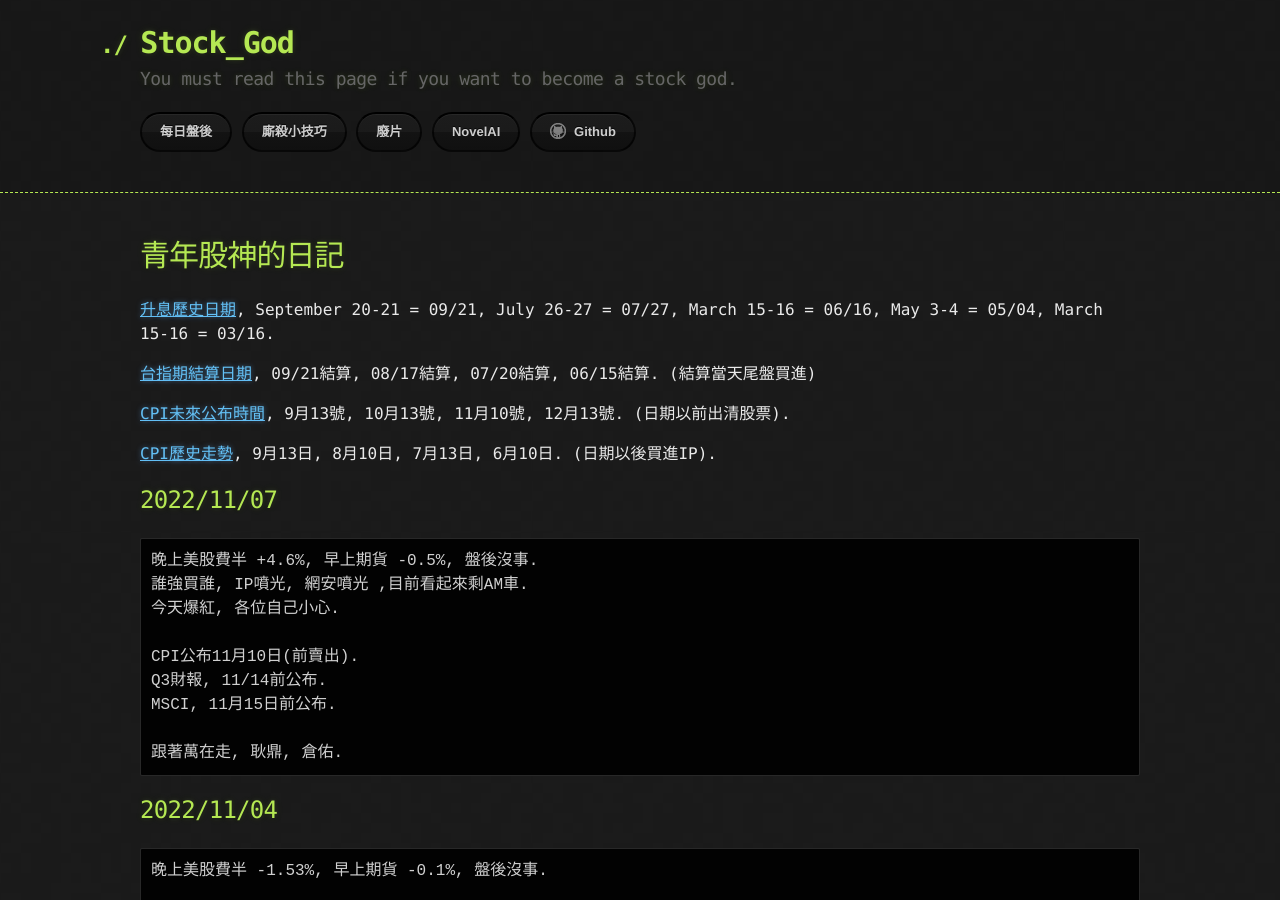
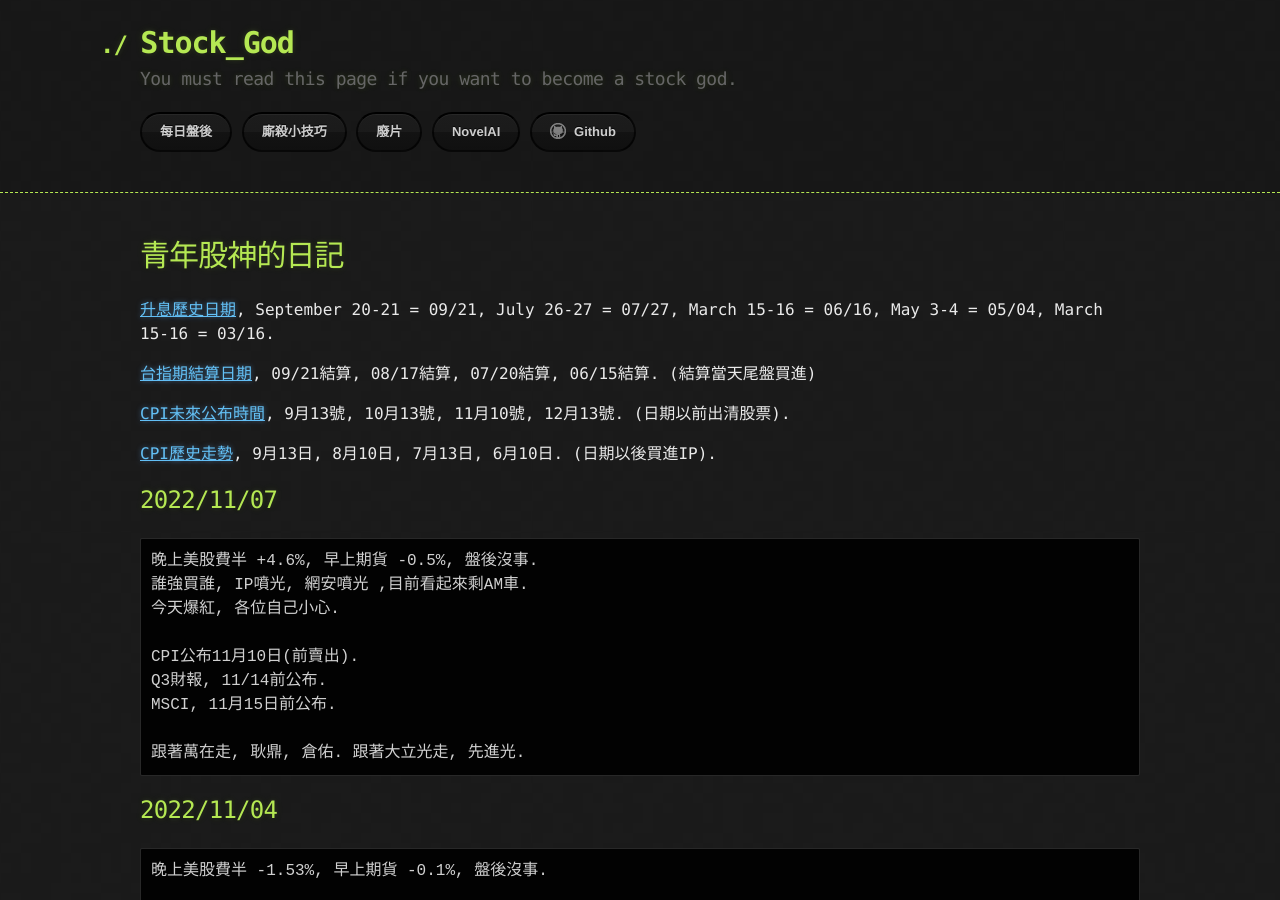
Before and after one commit to lepg5487/Stock_God, a Jekyll site: the page built from index.md, in a window 1280 px wide and 900 px high. Built offline with Jekyll 4.4.1, drawn with Linux system fonts in a browser that asks for light colours; our own code applies the rules of GitHub Pages for plain Markdown files.

Commit message:
Update index.md

````diff
--- a/index.md
+++ b/index.md
@@ -22,7 +22,7 @@ CPI公布11月10日(前賣出).
 Q3財報, 11/14前公布.
 MSCI, 11月15日前公布.
 
-跟著萬在走, 耿鼎, 倉佑.
+跟著萬在走, 耿鼎, 倉佑. 跟著大立光走, 先進光.
 ```
 
 ## 2022/11/04
````
